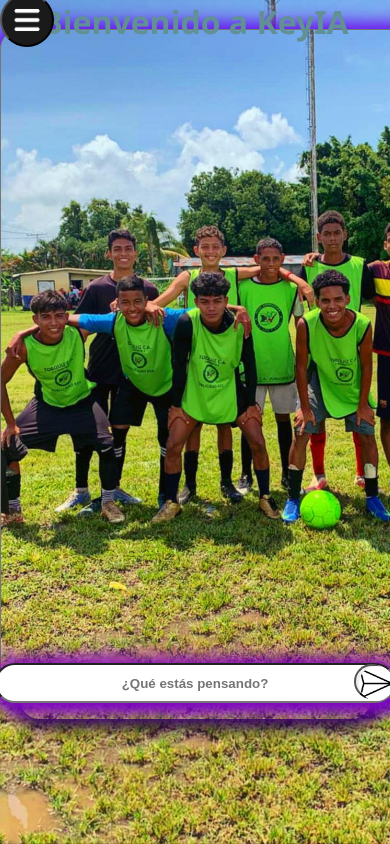
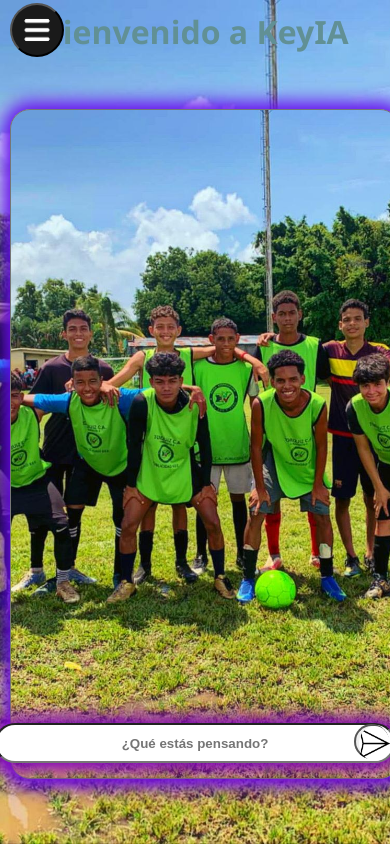
Before and after one commit to KeyAIs/KeyAIs.github.io, a PHP site: page /KeyAI.html in a window 390 px wide; the page is wider, and only the part inside the window is pictured. Run offline with PHP 8.4, Linux system fonts and the light colour scheme.

Commit message:
Update ia.css

```diff
--- a/ia.css
+++ b/ia.css
@@ -16,10 +16,10 @@
 
 #mensajes{
 
-    width: 500px;
+    width: 390px;
     height: 670px;
     margin: 40px auto;
-    margin-top: -710px;
+    margin-top: -690px;
     overflow: hidden;
     overflow-y: auto;
     display: flex;
@@ -109,6 +109,32 @@ h1 {
 }
 
 
+.container .main .section{
+    width: 100%;
+    max-width: 1200px;
+    margin: auto;
+    box-sizing: border-box;
+}
+
+@media (max-width: 600px){
+    body{
+        font-size: 16px;
+        padding: 10px;
+    }
+
+    img, video{
+        max-width: 100%;
+        height: auto;
+    }
+    .column{
+        display: block;
+        width: 100%;
+    }
+}
+
+*{
+    box-sizing: border-box;
+}
 
 @keyframes cambiarcolor {
     0%{ color: #680602; }
@@ -130,15 +156,15 @@ textarea{
 
 form {
     text-align: center;
-    width: 500px;
+    width: 400px;
     height: 670px;
     margin: 40px auto;
     display: flex;
     justify-content: center;
     align-items: center;
     flex-direction: column;
-    box-shadow: 1px 1px 18px 8px rgb(29, 3, 65);
-    border-radius: 20px;
+    box-shadow: 1px 1px 18px 8px transparent;
+    border-radius: 90px;
 }
 
 form mensajes{
@@ -158,7 +184,7 @@ form input[type="text"]{
     width: 400px;
     height: 40px;
     text-align: center;
-    margin-top: 580px;
+    margin-top: 630px;
     font-family: 'Arial';
     font-weight: bold;
     box-shadow: 2px 1px 18px 8px rgb(131, 3, 190);
```
